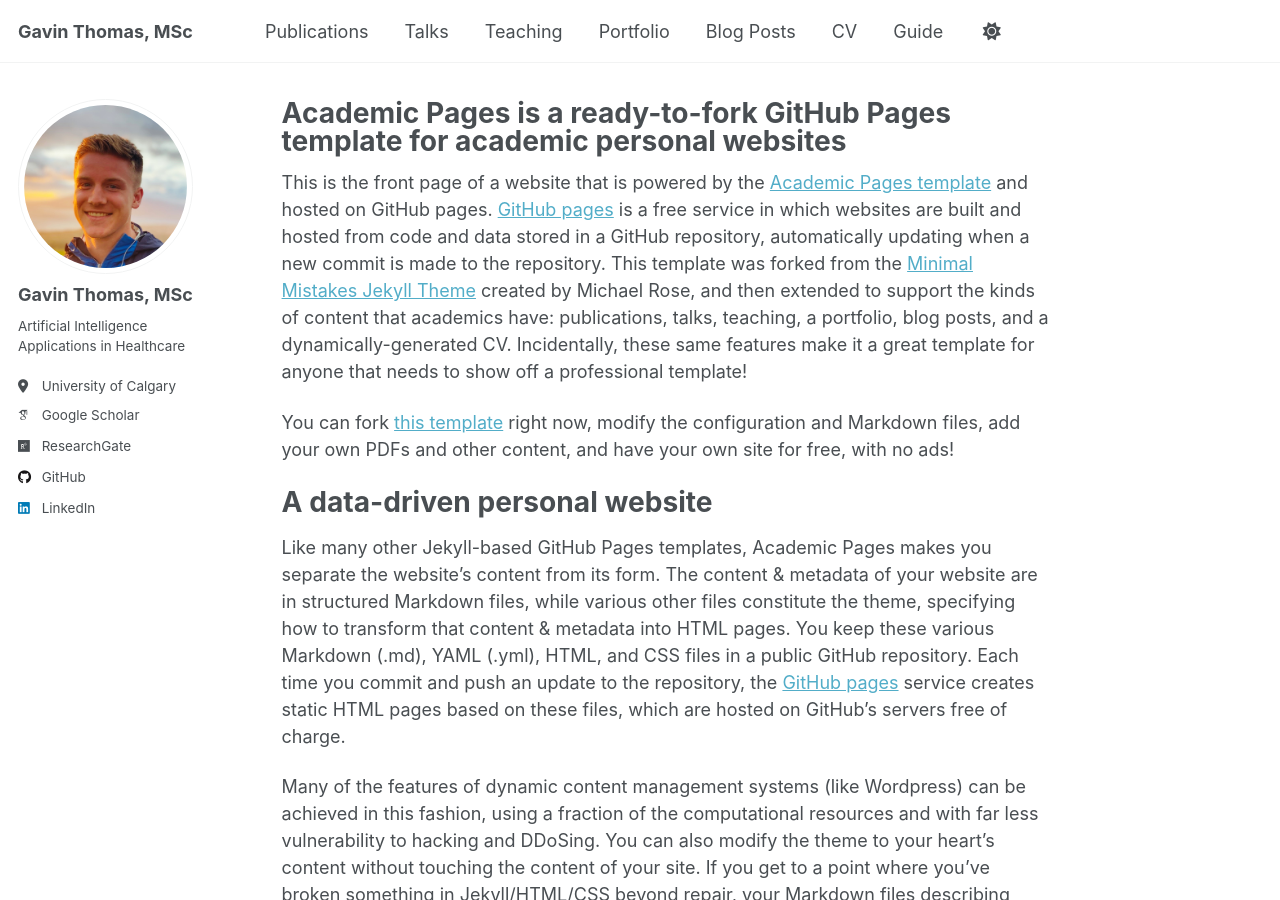
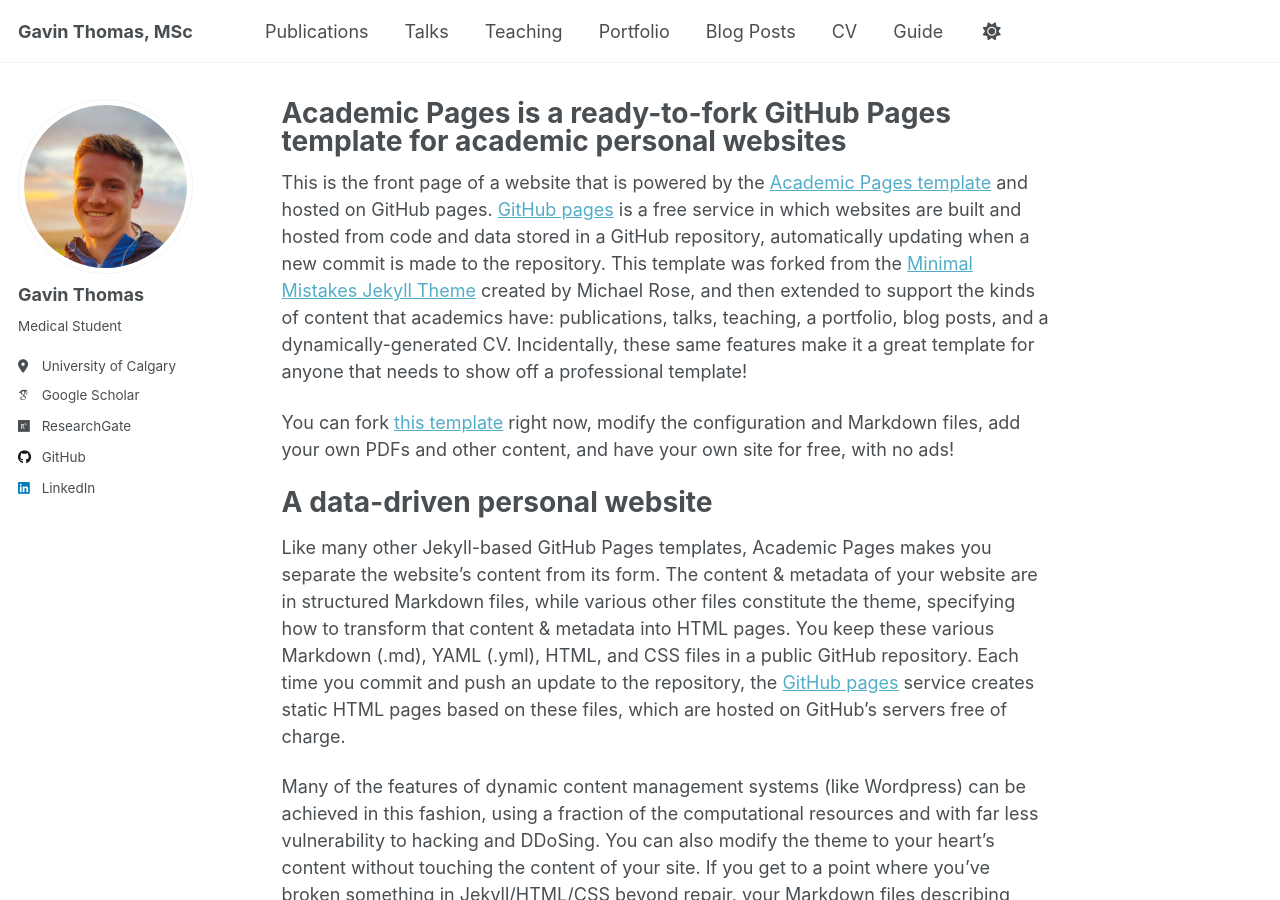
Before and after one commit to Gavin-Thomas/website, a Jekyll site: the page built from _pages/about.md, in a window 1280 px wide and 900 px high. Built offline with Jekyll 4.4.1, drawn with Linux system fonts in a browser that asks for light colours; some web fonts are replaced; a script that is not in the unit is left out.

Commit message:
Update _config.yml
Signed-off-by: Gavin Thomas <123608443+Gavin-Thomas@users.noreply.github.com>

```diff
--- a/_config.yml
+++ b/_config.yml
@@ -23,9 +23,9 @@
 author:
   # Biographic information
   avatar           : "1694731740369 (3).jpeg"
-  name             : "Gavin Thomas, MSc"
+  name             : "Gavin Thomas"
   pronouns         : # example: "she/her"
-  bio              : "Artificial Intelligence Applications in Healthcare"
+  bio              : "Medical Student"
   location         : "University of Calgary"
   employer         : # "Red Brick University"
   uri              : # URL
```
